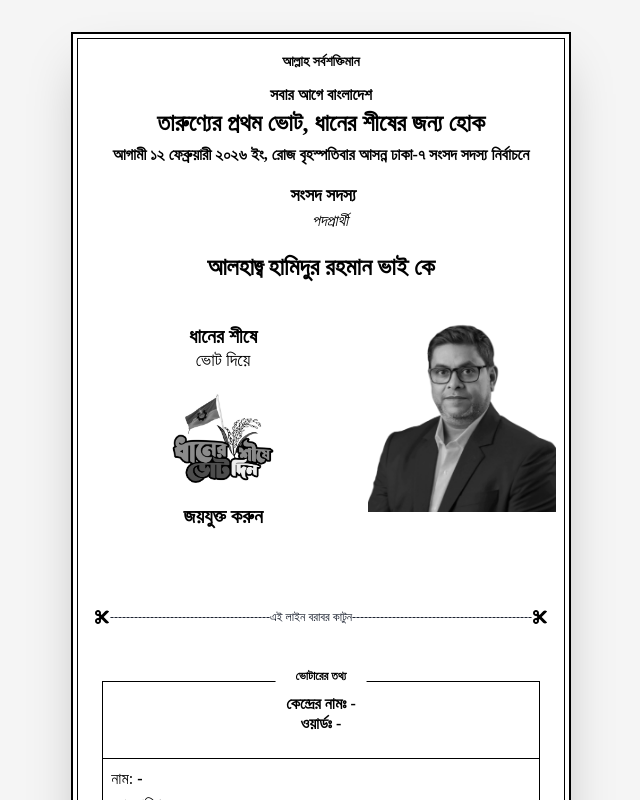
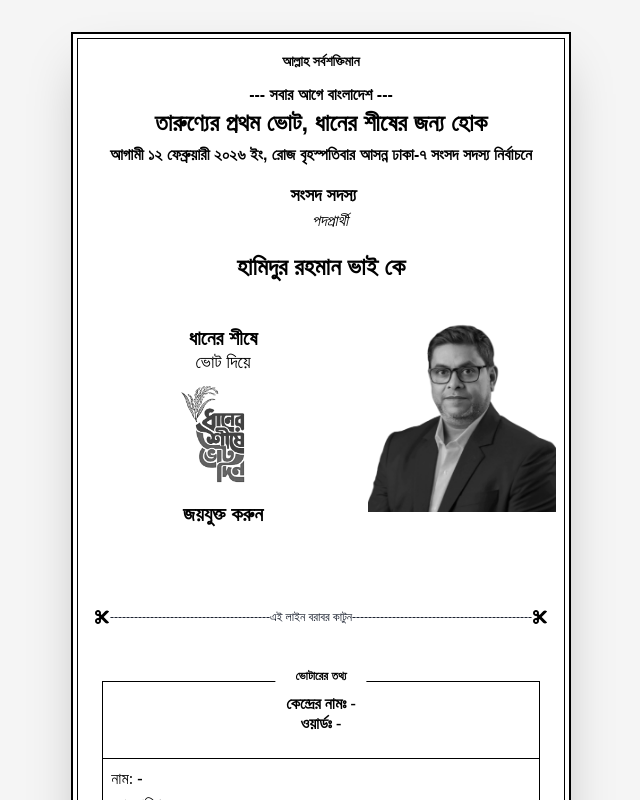
Before and after one commit to Mahii-11/political001, a React (Vite) app: page /voter-slip in a window 1280 px wide. Shown: the top 800 px of the page, without its empty margins (319-959 px from the left). Built offline with nearby package versions, Linux system fonts and the light colour scheme; a web font is replaced by a local one.

Commit message:
new logo and in navbar and update font in voterSlip

```diff
--- a/src/components/layout/Footer.jsx
+++ b/src/components/layout/Footer.jsx
@@ -51,9 +51,9 @@ export function Footer() {
               <div className="mt-0"></div>
               <div className="mb-6 mt-0">
                 <img
-                  src="/images/logo-1.jpg"
+                  src="/images/bnplogo.png"
                   alt="Campaign Logo"
-                  className="h-20 w-20 object-contain  hover:scale-105
+                  className="h-24 w-24 object-contain  hover:scale-105
                 hover:drop-shadow-[0_6px_18px_rgba(0,0,0,0.25)]"
                 />
                 <div className="text-2xl md:text-3xl font-extrabold tracking-tight  text-green-700 font-bangla">
--- a/src/components/layout/Navbar.jsx
+++ b/src/components/layout/Navbar.jsx
@@ -39,7 +39,7 @@ export function Navbar() {
             data-testid="link-home-logo"
             onClick={() => window.scrollTo({ top: 0, behavior: "smooth" })}
           >
-            <div className="flex items-center gap-2 md:gap-4 mr-4 md:mr-8">
+            <div className="flex items-center gap-3 md:gap-4 mr-4 md:mr-8">
               <img
                 src="/images/image42.png"
                 alt="Campaign Logo"
@@ -47,16 +47,13 @@ export function Navbar() {
                  object-cover object-top
                  hover:drop-shadow-[0_6px_18px_rgba(0,0,0,0.25)]"
               />
-
               <div className="flex flex-col justify-center mt-4">
                 <div className="text-green-700 font-extrabold md:text-3xl text-2xl tracking-wider leading-tight font-bangla">
                   হামিদুর <span className="text-political-red">রহমান</span>
                 </div>
               </div>
-
-              {/* Secondary logo */}
               <img
-                src="/images/logo-1.jpg"
+                src="/images/bnplogo.png"
                 alt="Campaign Logo"
                 className="h-14 w-14 md:h-20 md:w-20 object-contain hover:scale-105
                  hover:drop-shadow-[0_6px_18px_rgba(0,0,0,0.25)]"
--- a/src/pages/VoterSlip.jsx
+++ b/src/pages/VoterSlip.jsx
@@ -1,6 +1,6 @@
 import { forwardRef } from "react";
 import candidateImage from "../assets/thumbnails/hamidbw.png";
-import symbolImage from "../assets/thumbnails/logobw.jpg";
+import symbolImage from "../assets/thumbnails/bnplogo.png";
 import { FaCut } from "react-icons/fa";
 
 
@@ -12,36 +12,36 @@ const VoterSlip = forwardRef(({ voter }, ref) => {
           <div className="rounded-full px-4 py-0.5 mb-2 items-center ">
             <span className="text-sm font-semibold">আল্লাহ সর্বশক্তিমান</span>
           </div>
-          <p className="font-semibold">সবার আগে বাংলাদেশ</p>
-          <h1 className="text-xl sm:text-2xl font-bold text-center leading-tight mb-1">
+          <p className="font-semibold font-bangla">--- সবার আগে বাংলাদেশ ---</p>
+          <h1 className="text-xl sm:text-2xl font-bold text-center leading-tight mb-1 font-bangla">
            তারুণ্যের প্রথম ভোট, ধানের শীষের জন্য হোক
           </h1>
-          <h2 className="text-sm sm:text-base font-semibold text-center mb-3">
+          <h2 className="text-sm sm:text-base font-semibold text-center mb-3 font-bangla">
           আগামী ১২ ফেব্রুয়ারী ২০২৬ ইং, রোজ বৃহস্পতিবার আসন্ন ঢাকা-৭ সংসদ সদস্য নির্বাচনে
           </h2>
           <div className="flex items-center gap-2 mb-3 w-full justify-center px-4">
 
       <div className="text-black px-4 py-0.5 transform -skew-x-12">
-        <span className="font-bold text-lg inline-block transform skew-x-12 px-2">
+        <span className="font-bold text-lg inline-block transform skew-x-12 px-2 font-bangla">
          সংসদ সদস্য
          </span>
-         <p className="ml-9">পদপ্রার্থী</p>
+         <p className="ml-9 font-bangla">পদপ্রার্থী</p>
        </div>
           </div>
           <div className="w-full mb-4 relative flex justify-center">
              <div className="text-black py-1 px-8 rounded-full w-[95%] text-center">
-               <h2 className="text-2xl font-bold">
-               আলহাজ্ব হামিদুর রহমান ভাই কে
+               <h2 className="text-2xl font-bold font-bangla">
+               হামিদুর রহমান ভাই কে
                </h2>
              </div>
           </div>
           <div className="flex w-full px-2 mb-8 relative">
             <div className="w-7/12 flex flex-col items-center justify-center">
               <div className="text-center w-full flex flex-col items-center">
-                <h3 className="text-xl font-bold mb-0 leading-none">ধানের শীষে</h3>
-                <h4 className="text-lg font-medium">ভোট দিয়ে </h4>
-                <div className="w-32 h-32 relative"> <img src={symbolImage} alt="Symbol" className="w-full h-full object-contain grayscale" /> </div>
-                <h4 className="text-xl font-bold">জয়যুক্ত করুন</h4>
+                <h3 className="text-xl font-bold  leading-none font-bangla">ধানের শীষে</h3>
+                <h4 className="text-lg font-medium font-bangla">ভোট দিয়ে </h4>
+                <div className="w-36 h-36 relative -mt-2"> <img src={symbolImage} alt="Symbol" className="w-36 h-36 object-contain grayscale" /></div>
+                <h4 className="text-xl font-bold -mt-3 font-bangla">জয়যুক্ত করুন</h4>
               </div>
             </div>
               <div className="w-5/12 relative z-10 pl-2">
@@ -74,7 +74,7 @@ const VoterSlip = forwardRef(({ voter }, ref) => {
     {/* Title */}
     <div className="absolute -top-3 left-1/2 -translate-x-1/2 bg-white px-2 z-10">
       <div className="rounded-full px-3 py-0.5">
-        <span className="font-bold text-xs">ভোটারের তথ্য</span>
+        <span className="font-bold text-xs font-bangla">ভোটারের তথ্য</span>
       </div>
     </div>
     {/* Main Box */}
```
Also changed, not shown: public/images/bnplogo.png (added), src/assets/thumbnails/bnplogo.png (added).
